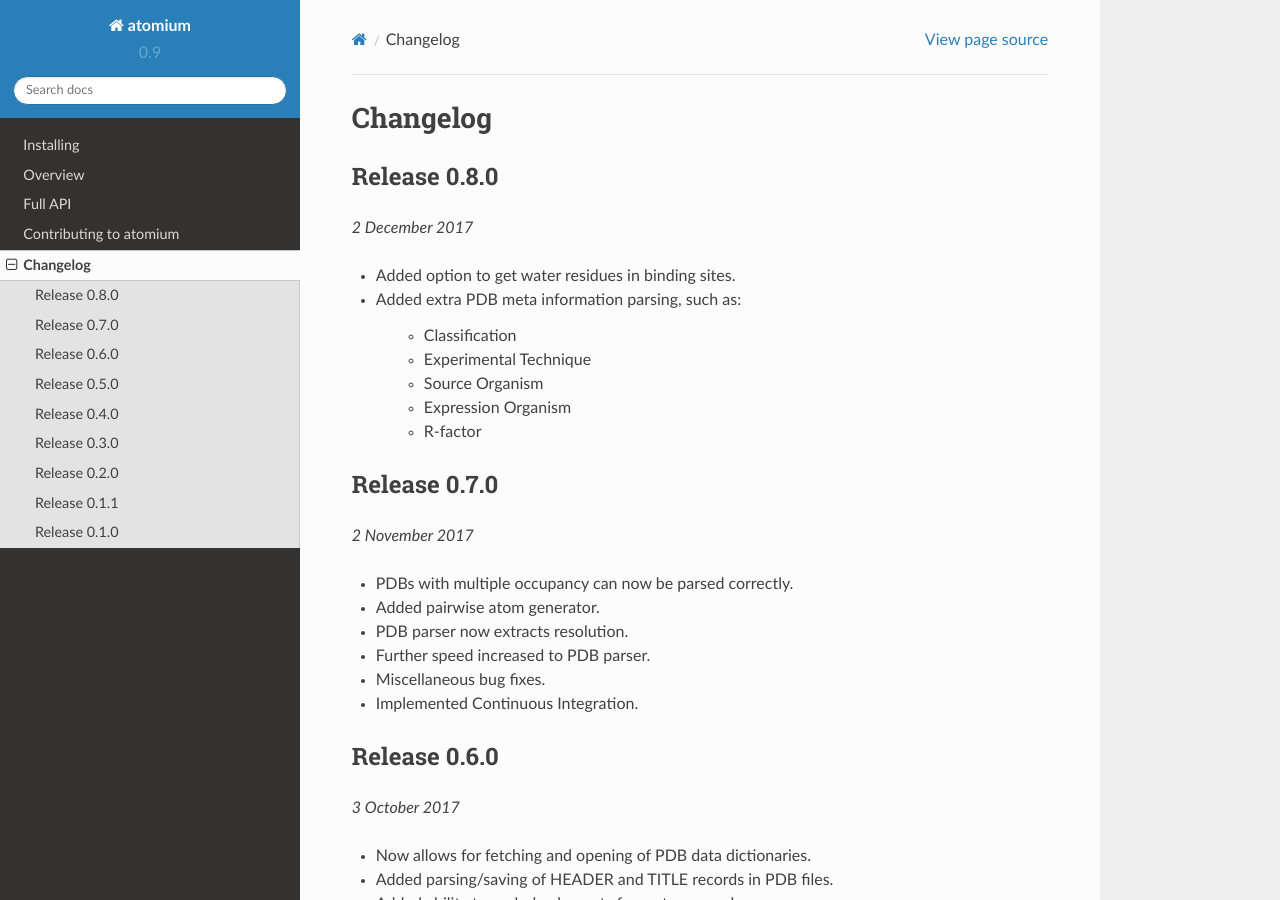
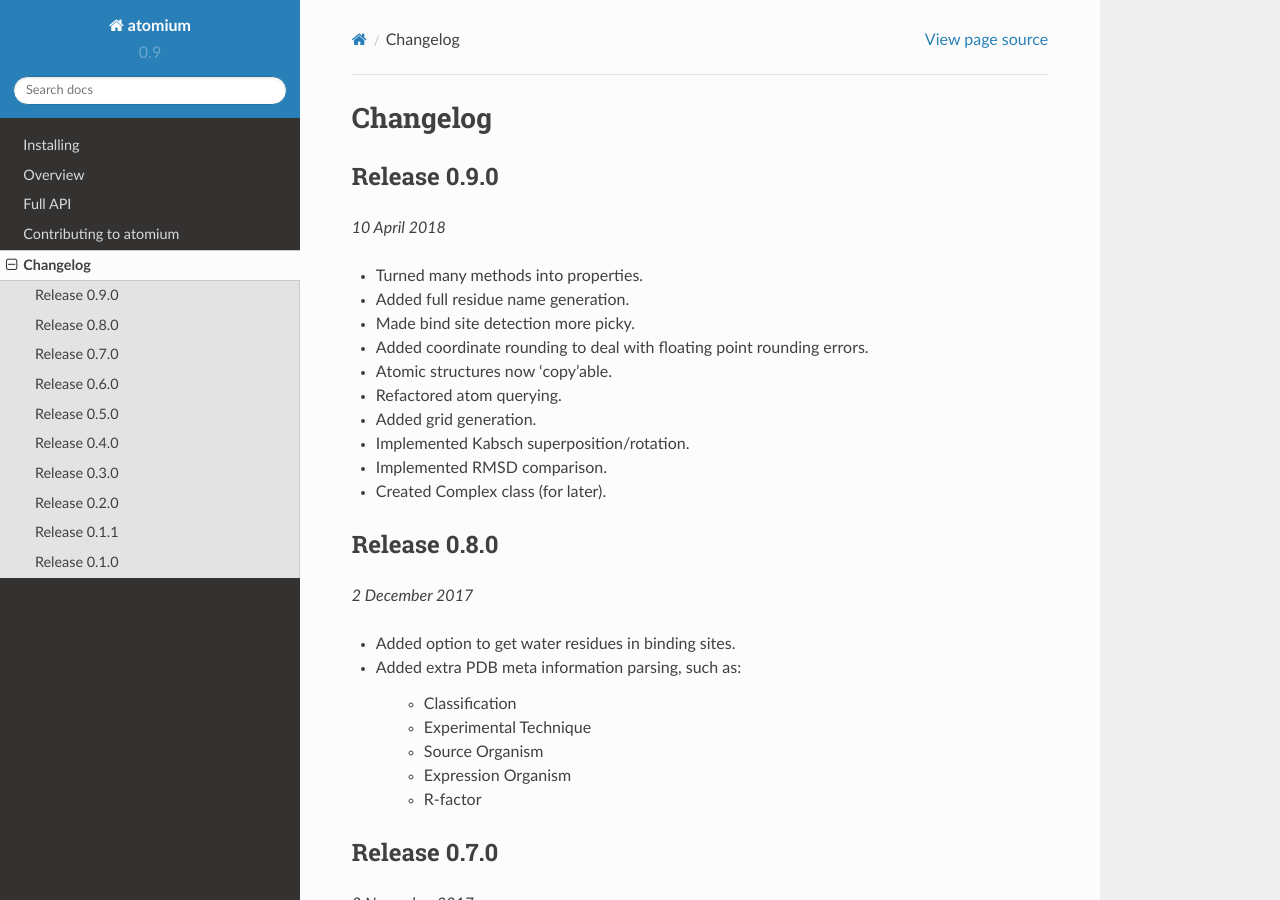
Before and after one commit to samirelanduk/atomium, a Sphinx documentation site: the page built from docs/source/changelog.rst, in a window 1280 px wide and 900 px high. Built offline with Sphinx 7.4.7 and the Read the Docs theme 2.0.0, drawn with Linux system fonts in a browser that asks for light colours.

Commit message:
Update changelog for 0.9

```diff
--- a/docs/source/changelog.rst
+++ b/docs/source/changelog.rst
@@ -1,5 +1,22 @@
 Changelog
 ---------
+
+Release 0.9.0
+~~~~~~~~~~~~~
+
+`10 April 2018`
+
+* Turned many methods into properties.
+* Added full residue name generation.
+* Made bind site detection more picky.
+* Added coordinate rounding to deal with floating point rounding errors.
+* Atomic structures now 'copy'able.
+* Refactored atom querying.
+* Added grid generation.
+* Implemented Kabsch superposition/rotation.
+* Implemented RMSD comparison.
+* Created Complex class (for later).
+
 
 Release 0.8.0
 ~~~~~~~~~~~~~
```
